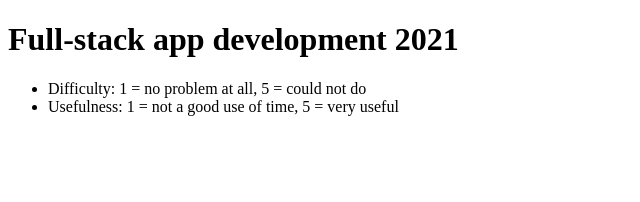
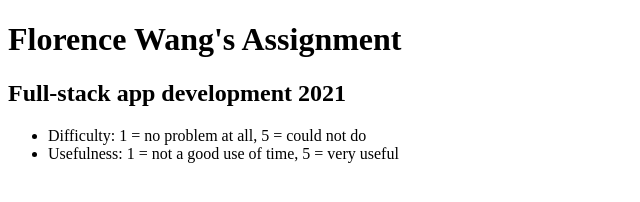
Before and after one commit to flowang-bewell/Assignment, a plain HTML site: page index.html in a window 1280 px wide. Shown: the whole page, without its empty margins (0-640 px from the left). Drawn offline with Linux system fonts and the light colour scheme.

Commit message:
Update index.html

```diff
--- a/index.html
+++ b/index.html
@@ -1,10 +1,11 @@
 <!doctype html>
 <html>
   <head>
-    <title>Florence Wang's Assignment</title>
+    <title>Assignment</title>
   </head>
   <body>
-    <h1> Full-stack app development 2021 </h1>
+    <h1>Florence Wang's Assignment</h1>
+    <h2> Full-stack app development 2021 </h2>
     <ul>
     <li>Difficulty: 1 = no problem at all, 5 = could not do</li>
     <li>Usefulness: 1 = not a good use of time, 5 = very useful </li>
```
